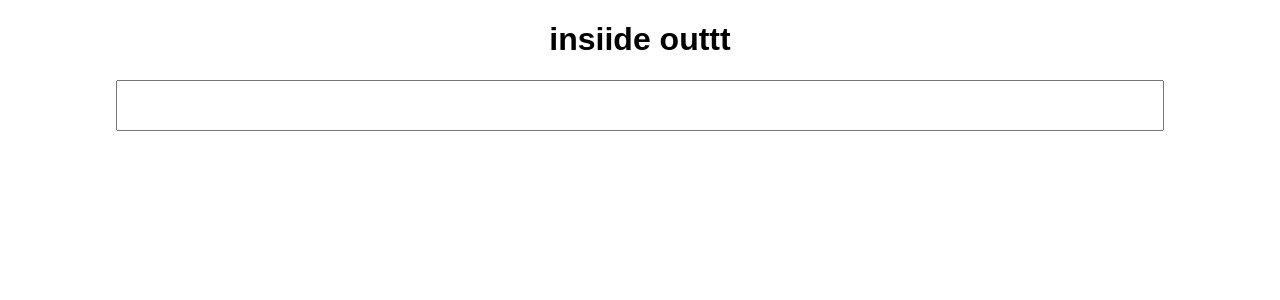
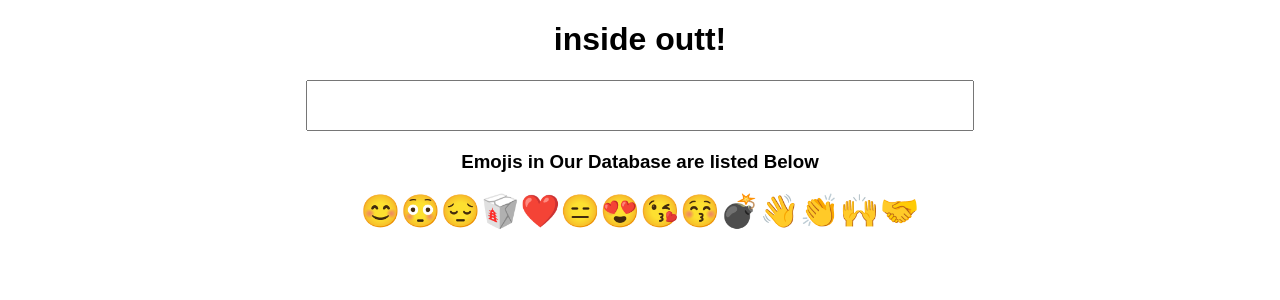
Before and after one commit to manishrajmishra/Emoji-Interpretor, a React (Create React App) app: page / in a window 1280 px wide. Shown: the top 300 px of the page. Built offline with nearby package versions, Linux system fonts and the light colour scheme.

Commit message:
feat: added the emoji indentifier, styled and everything

```diff
--- a/src/App.js
+++ b/src/App.js
@@ -1,17 +1,59 @@
 import React, { useState } from "react";
 import "./styles.css";
 
+var emojiDictionary = {
+  "😊": "smiling",
+  "😳": "disbelief",
+  "😔": "sad",
+  "🥡": "takeout box",
+  "❤️": "love",
+  "😑": "annoyance",
+  "😍": "smiling face with heart-eyes",
+  "😘": "face blowing a kiss",
+  "😚": "kissing face with closed eyes",
+  "💣": "bomb",
+  "👋": "waving hand",
+  "👏": "clapping hands",
+  "🙌": "raising hands",
+  "🤝": "handsake"
+};
+
+var emojisWeKnow = Object.keys(emojiDictionary);
+
 export default function App() {
-  var [userInput, setUserInput] = useState("");
-  function inputChangeHandler(event) {
-    console.log(event.target.value);
-    setUserInput(event.target.value);
+  const [meaning, setMeaning] = useState("");
+
+  function emojiInputHandler(event) {
+    var userInput = event.target.value;
+
+    var meaning = emojiDictionary[userInput];
+
+    if (meaning === undefined) {
+      meaning = "We don't have this in our database";
+    }
+    setMeaning(meaning);
+  }
+
+  function emojiClickHandler(emoji) {
+    var meaning = emojiDictionary[emoji];
+    setMeaning(meaning);
   }
   return (
     <div className="App">
-      <h1>insiide outtt</h1>
-      <input onChange={inputChangeHandler}></input>
-      <div>{userInput}</div>
+      <h1>inside outt!</h1>
+
+      <input onChange={emojiInputHandler} />
+
+      <h2> {meaning} </h2>
+
+      <h3> Emojis in Our Database are listed Below </h3>
+      {emojisWeKnow.map(function (emoji) {
+        return (
+          <span onClick={() => emojiClickHandler(emoji)} key={emoji}>
+            {emoji}
+          </span>
+        );
+      })}
     </div>
   );
 }
--- a/src/styles.css
+++ b/src/styles.css
@@ -2,7 +2,14 @@
   font-family: sans-serif;
   text-align: center;
 }
+
 input {
   padding: 1rem;
-  width: 80%;
+  width: 50%;
 }
+
+span {
+  font-size: 2rem;
+  padding: "0.5rem";
+  cursor: "pointer";
+}
```
